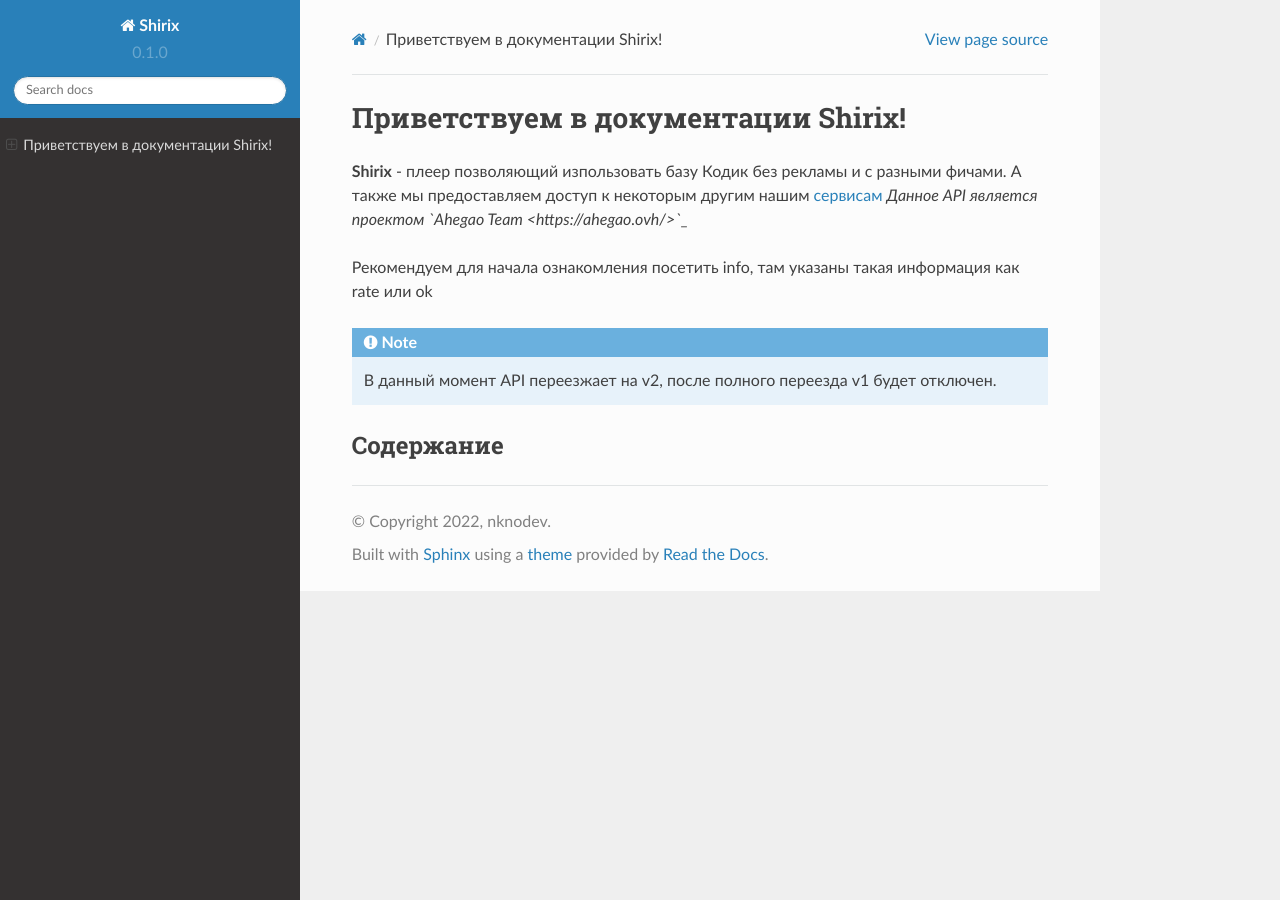
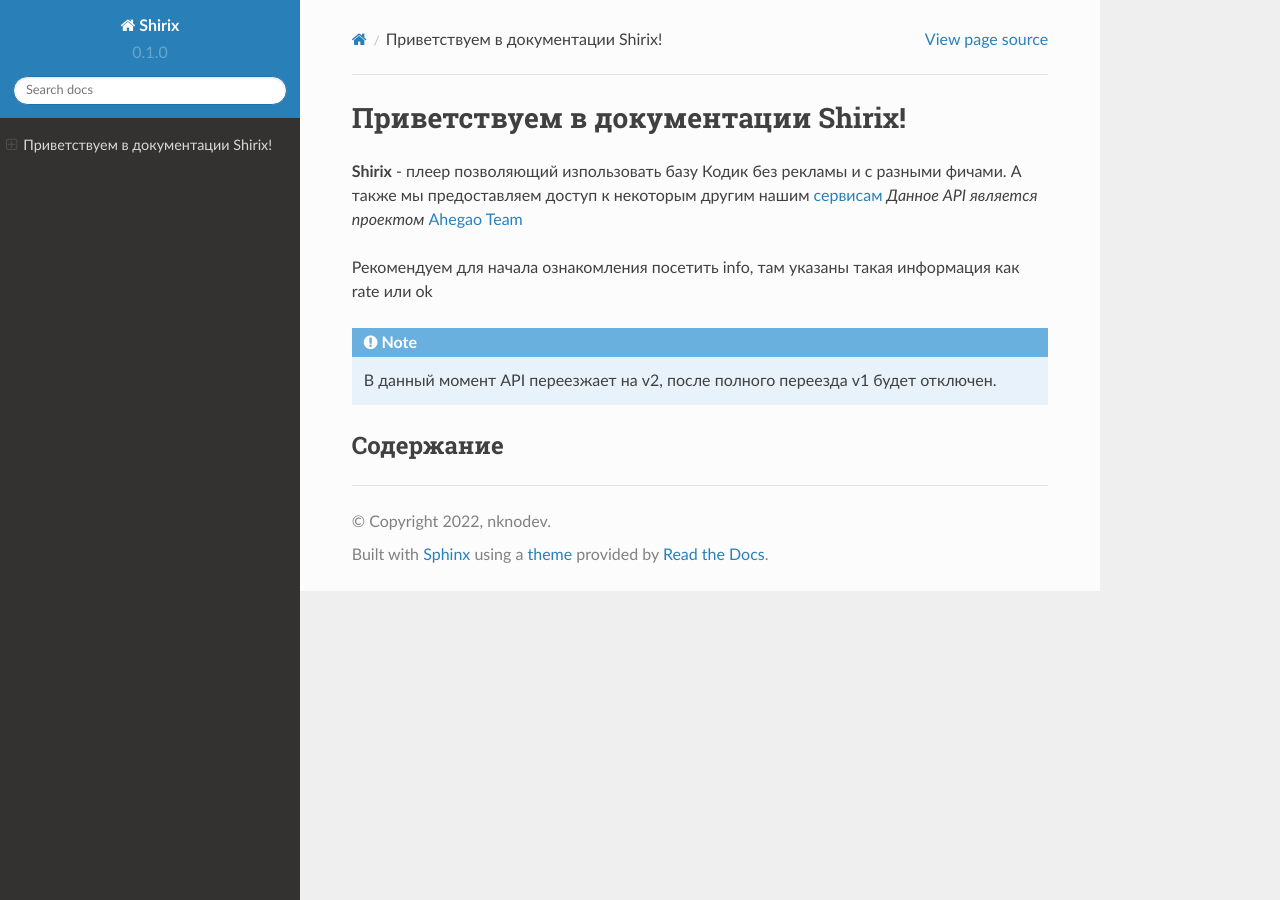
Before and after one commit to nknodev/shirix-docs, a Sphinx documentation site: the page built from docs/source/index.rst, in a window 1280 px wide. Built offline with Sphinx 7.4.7 and the Read the Docs theme 2.0.0, drawn with Linux system fonts in a browser that asks for light colours; pages that are not in the unit, such as notebooks, are missing from menus.

Commit message:
Update index.rst

```diff
--- a/docs/source/index.rst
+++ b/docs/source/index.rst
@@ -3,7 +3,7 @@
 
 **Shirix** - плеер позволяющий изпользовать базу Кодик без рекламы и с разными фичами.
 А также мы предоставляем доступ к некоторым другим нашим `сервисам <https://shirix.ahegao.ovh/>`_
-*Данное API является проектом `Ahegao Team <https://ahegao.ovh/>`_*
+*Данное API является проектом* `Ahegao Team <https://ahegao.ovh/>`_
 
 Рекомендуем для начала ознакомления посетить :doc:`info`, там указаны такая информация как :ref:`rate` или :ref:`ok`
 
```
